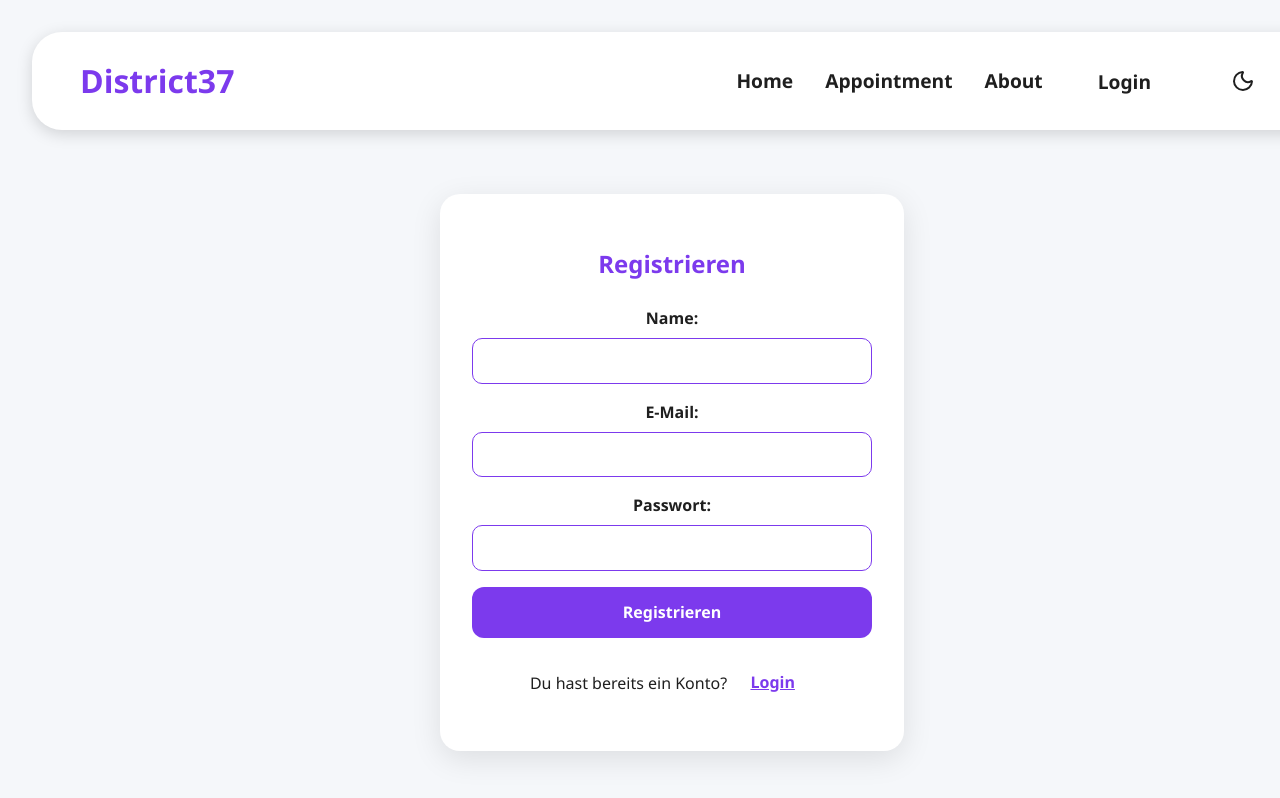
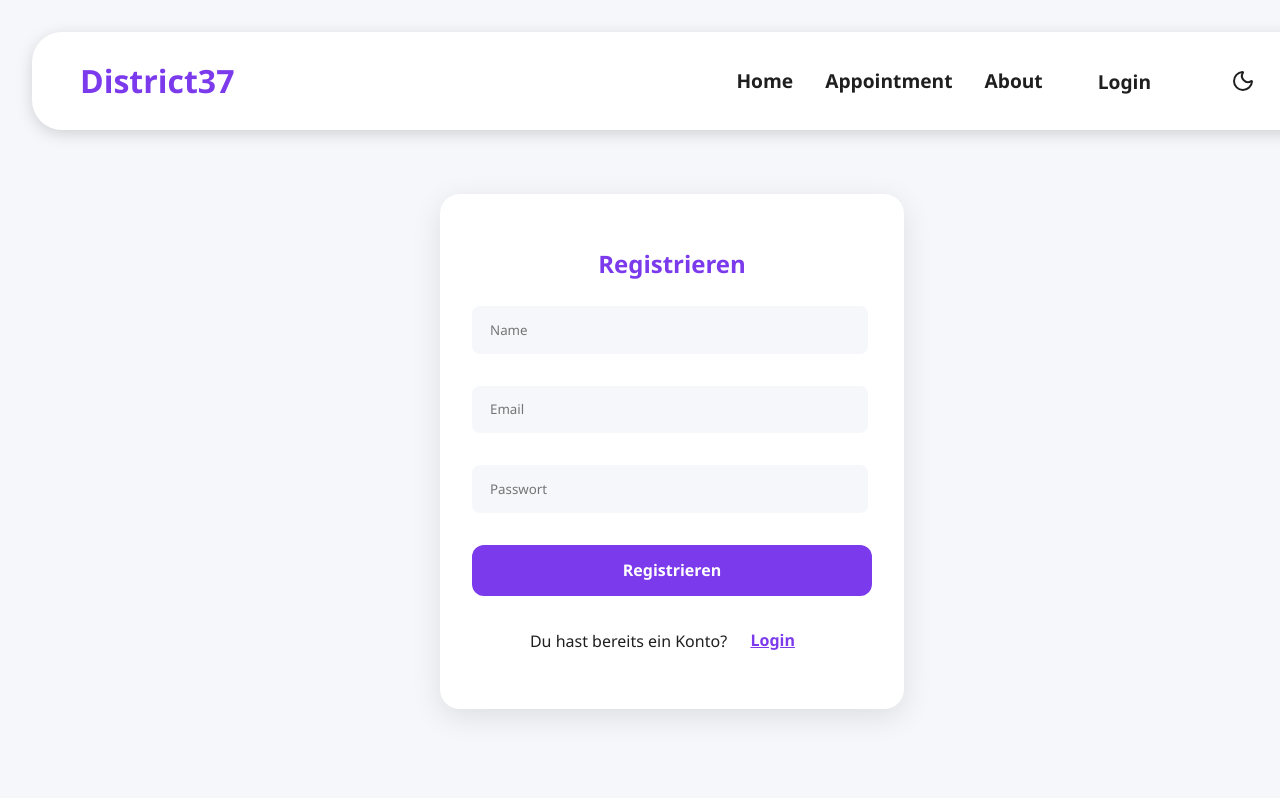
Before and after one commit to MusicToGetCodedOn/District37, a React (Vite) app in the folder client/: page /register in a window 1280 px wide. Shown: the top 798 px of the page. Built offline with nearby package versions, Linux system fonts and the light colour scheme.

Commit message:
feature:finished homepage

```diff
--- a/client/src/assets/GlobalStyle.js
+++ b/client/src/assets/GlobalStyle.js
@@ -35,10 +35,12 @@ export const GlobalStyle = createGlobalStyle`
   background-color: ${({ theme }) => theme.accent};
   color: white;
   transition: background-color 0.3s ease, transform 0.2s ease;
+  text-decoration: none;
 
   &:hover {
     background-color: ${({ theme }) => theme.accent + 'cc'}; // leicht transparenter
     transform: translateY(-2px);
+    color: #fff
   }
 
   &:active {
@@ -46,4 +48,17 @@ export const GlobalStyle = createGlobalStyle`
   }
 
 
-    `;
+  .locationsection{
+  padding: 2rem
+  background-color:${({theme}) => theme.card}
+  align-text: center
+  }
+  .mapcontainer{
+  margin-top: 1rem
+  width: 100%
+  maxWidth: 800px
+  margin: 0 auto}
+
+
+
+  `;
--- /dev/null
+++ b/client/src/components/LocationSection.jsx
@@ -0,0 +1,28 @@
+import { GlobalStyle } from "../assets/GlobalStyle";
+import styled from "styled-components";
+
+
+
+
+export default function LocationSection(){
+    const StyledSection = styled.section`
+background-color: ${({ theme }) => theme.body};
+color: ${({ theme }) => theme.text}`;
+return (
+    <>
+        <GlobalStyle/>
+            <StyledSection className='locationsection'>
+                <div className='mapcontainer'>
+                    <iframe
+                    title="Google maps"
+                    src="https://www.google.com/maps/embed?pb=!1m18!1m12!1m3!1d2724.370498823837!2d7.431749311416853!3d46.93475687101572!2m3!1f0!2f0!3f0!3m2!1i1024!2i768!4f13.1!3m3!1m2!1s0x478e39b4c79e33e3%3A0x660d766e3a2f33df!2sMorillonstrasse%2032%2C%203007%20Bern!5e0!3m2!1sde!2sch!4v1750421234783!5m2!1sde!2sch"
+                    width='100%'
+                    height="300"
+                    style={{border: 0}}
+                    allowFullScreen=""
+                    loading="lazy"></iframe>
+                </div>
+            </StyledSection>
+    </>
+)
+}
--- a/client/src/components/RegisterForm.jsx
+++ b/client/src/components/RegisterForm.jsx
@@ -31,16 +31,18 @@ const Label = styled.label`
 `;
 
 const Input = styled.input`
+    width: 90%;
   padding: 0.8rem 1rem;
-  border-radius: 10px;
-  border: 1px solid ${({ theme }) => theme.accent};
-  background: transparent;
+  margin-bottom: 1rem;
+  border: 2px solid transparent;
+  border-radius: 8px;
+  background-color: ${({ theme }) => theme.body};
   color: ${({ theme }) => theme.text};
   transition: border-color 0.3s ease;
 
   &:focus {
     outline: none;
-    border-color: ${({ theme }) => theme.text};
+    border-color: ${({ theme }) => theme.accent};
   }
 `;
 
@@ -123,32 +125,33 @@ function RegisterForm() {
       {message && <Message>{message}</Message>}
 
       <InputGroup>
-        <Label>Name:</Label>
+
         <Input
           type="text"
           value={name}
           onChange={e => setName(e.target.value)}
           required
+          placeholder='Name'
         />
       </InputGroup>
 
       <InputGroup>
-        <Label>E-Mail:</Label>
         <Input
           type="email"
           value={email}
           onChange={e => setEmail(e.target.value)}
           required
+          placeholder='Email'
         />
       </InputGroup>
 
       <InputGroup>
-        <Label>Passwort:</Label>
         <Input
           type="password"
           value={password}
           onChange={e => setPassword(e.target.value)}
           required
+          placeholder='Passwort'
         />
       </InputGroup>
 
--- a/client/src/routes/HomeRoute.jsx
+++ b/client/src/routes/HomeRoute.jsx
@@ -2,6 +2,7 @@ import { GlobalStyle } from "../assets/GlobalStyle";
 import AboutSection from "../components/AboutSection";
 import Angebote from "../components/Angebote";
 import ImageSlider from "../components/ImageSlider";
+import LocationSection from "../components/LocationSection";
 import Styles from "../routes/HomeRoute.module.css"
 
 
@@ -21,8 +22,9 @@ export default function HomeRoute() {
                     <ImageSlider />
                     <AboutSection />
                 </div>
-                <div>
+                <div className={Styles.container2}>
                     <Angebote />
+                    <LocationSection/>
                 </div>
 
             </main>
--- a/client/src/routes/HomeRoute.module.css
+++ b/client/src/routes/HomeRoute.module.css
@@ -7,3 +7,11 @@
   align-content: start;
   align-items: start;
 }
+.container {
+  display: flex;
+  flex-direction: row;
+  justify-content: start;
+  flex-wrap: nowrap;
+  align-content: start;
+  align-items: start;
+}
```
